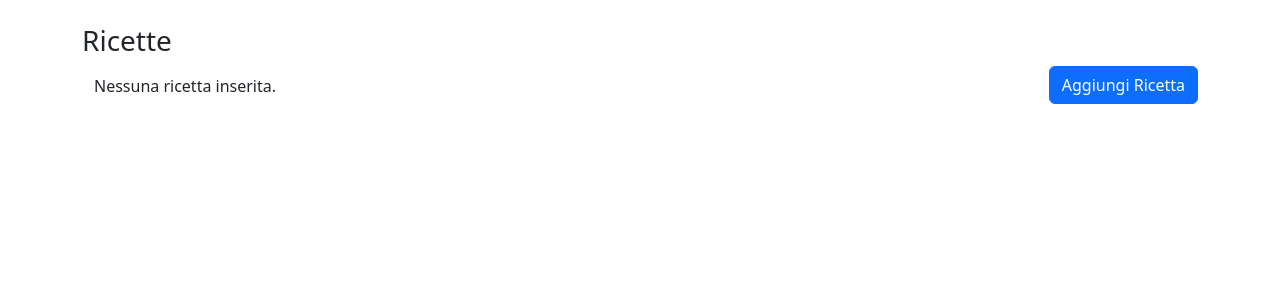
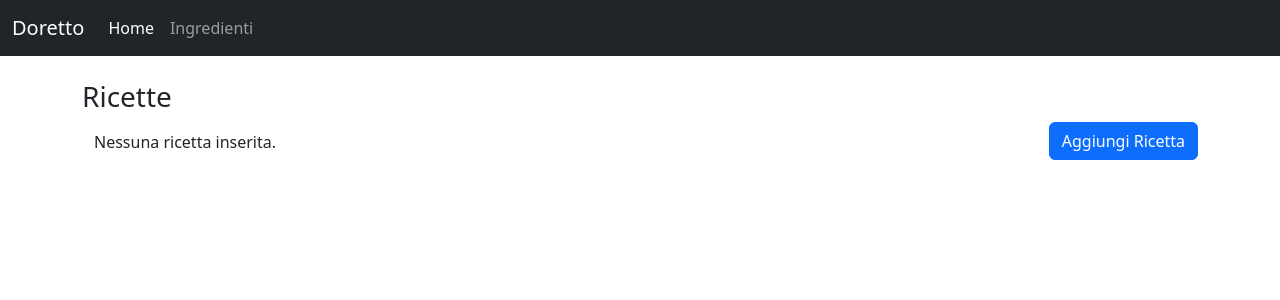
Before and after one commit to treviang/ice-cream-django, a Django app: page / in a window 1280 px wide. Shown: the top 300 px of the page. Run offline with Django 5.2, Linux system fonts and the light colour scheme; data that the repository does not hold is empty; some libraries are stand-ins or nearby versions.

Commit message:
aggiunto header

```diff
--- /dev/null
+++ b/ricette/templates/ricette/header.html
@@ -0,0 +1,21 @@
+<html>
+
+<head>
+</head>
+
+<body>
+    <nav class="navbar navbar-expand-lg bg-dark">
+        <div class="container-fluid">
+            <span class="navbar-dark navbar-brand mb-0 h1">Doretto</span>
+            <div class="navbar-collapse" id="navbarSupportedContent">
+                <ul class="navbar-nav navbar-dark me-auto mb-2 mb-lg-0">
+                    <li class="nav-item">
+                        <a class="nav-link active" aria-current="page" href="/">Home</a>
+                    </li>
+                    <li class="nav-item navbar-dark">
+                        <a class="nav-link" href="/ingredienti">Ingredienti</a>
+                    </li>
+                </ul>
+            </div>
+        </div>
+    </nav>
--- a/ricette/templates/ricette/index.html
+++ b/ricette/templates/ricette/index.html
@@ -10,6 +10,7 @@
 </head>
 
 <body>
+    {% include 'ricette/header.html' %}
     <div class="container">
         <div class="row mt-4">
             <h3>Ricette</h3>
--- a/ricette/templates/ricette/ingredienti.html
+++ b/ricette/templates/ricette/ingredienti.html
@@ -10,6 +10,7 @@
 </head>
 
 <body>
+    {% include 'ricette/header.html' %}
     <div class="container">
         <div class="row mt-4">
             <h3>Ingredienti</h3>
```
